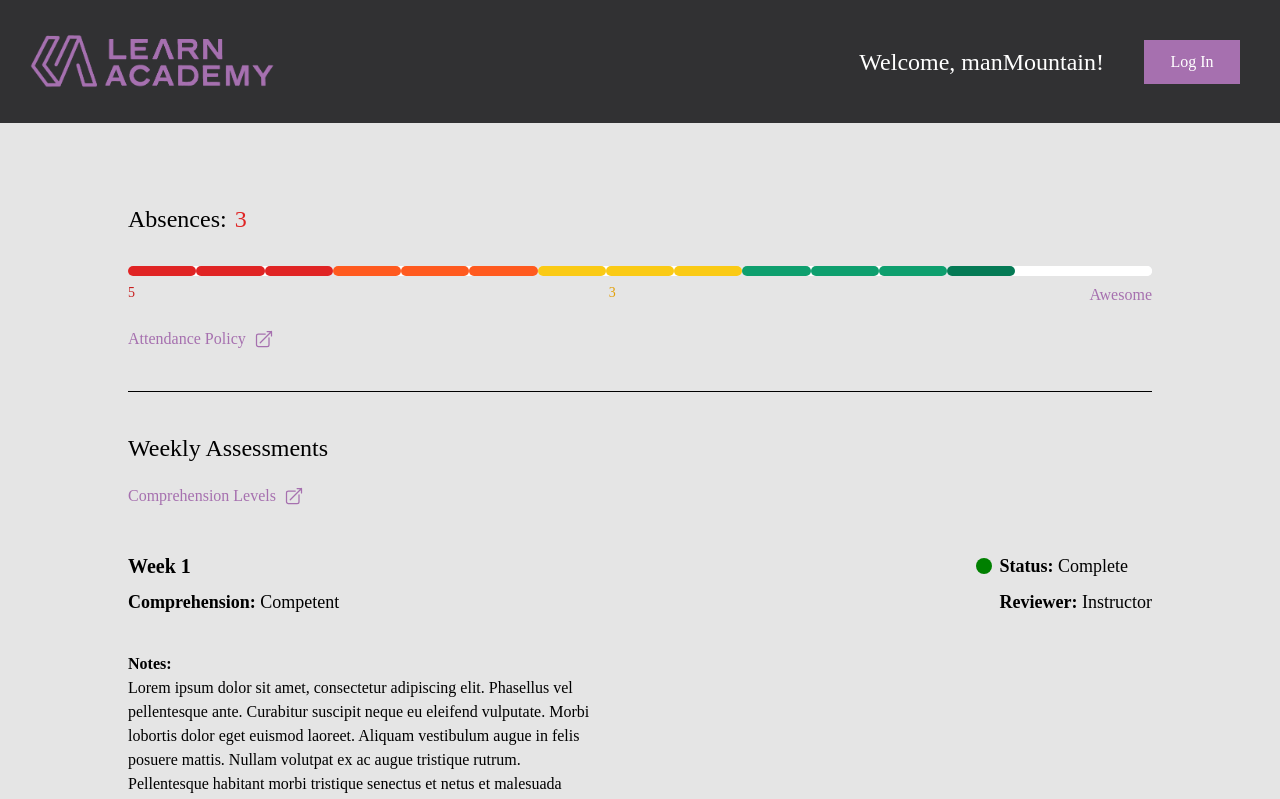
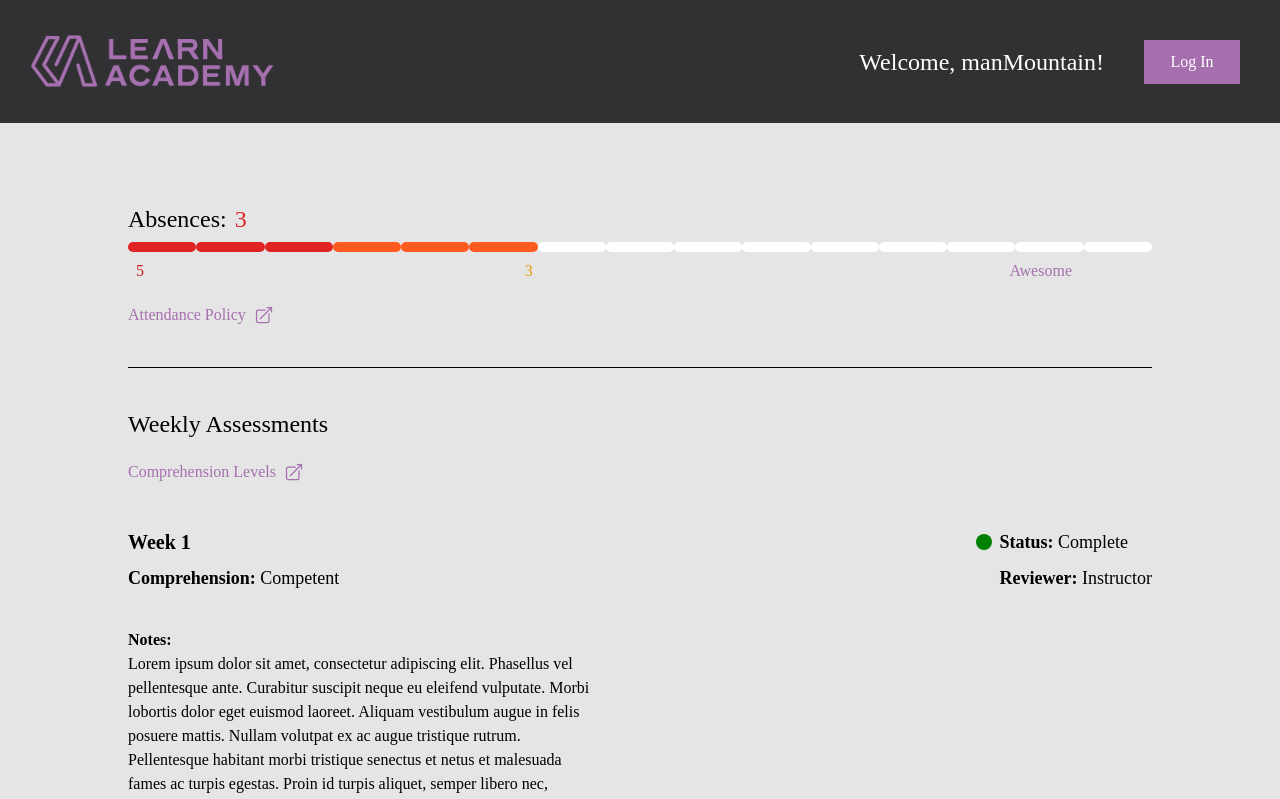
Before and after one commit to LEARNAcademy/student-application, a React (Create React App) app: page / in a window 1280 px wide. Shown: the top 799 px of the page. Built offline with nearby package versions, Linux system fonts and the light colour scheme; a web font is replaced by a local one.

Commit message:
Finished progress bar for absences

```diff
--- a/src/components/Absences.js
+++ b/src/components/Absences.js
@@ -1,6 +1,4 @@
 import React, { useState, useEffect } from "react"
-import Attendance from "./Attendance"
-
 
 const Absences = (props) => {
   const [absence, setAbsence] = useState(0)
@@ -18,8 +16,7 @@ const Absences = (props) => {
       <div className="flex items-center text-2xl font-medium" id="absence">
         Absences: <span className="ml-2 flex items-center justify-center text-red-600">{absence}</span>
       </div>
-      <br></br>
-      <Attendance />
+      {/* <br></br> */}
     </>
   )
 }
--- a/src/components/Attendance.js
+++ b/src/components/Attendance.js
@@ -1,58 +1,36 @@
-import React from "react"
-// import { Absences } from "./Absences"
+import React, { useEffect, useState } from "react"
 
-const Attendance = () => {
-  //   const { student } = props
-  //   const [attendance, setAttendance] =useState(100)
+const Attendance = ({absences}) => {
+  let [statusColor, setStatusColor] = useState([ "bg-red-600", "bg-red-600", "bg-red-600", "bg-orange-500", "bg-orange-500", "bg-orange-500", "bg-yellow-300", "bg-yellow-300", "bg-yellow-300", "bg-green-500", "bg-green-500", "bg-green-500", "bg-green-600", "bg-green-600", "bg-green-600" ])
 
-  //   const attendanceBar = () => {
-  //      if (student.absences === 0)
-  //       setAttendence(attendence * 15 / 15)
-  //      else (sudent.absences)
-  //  }
+  const absenceUpdate = (abs) => {
+    let updateAbsence = [...statusColor]
+    for(let i = statusColor.length - Math.ceil(3 * abs); i < statusColor.length; i++) {
+      updateAbsence[i] = "bg-white"
+    }
+    setStatusColor(updateAbsence)
+  }
+
+  useEffect(() => {
+    absenceUpdate(absences)
+  }, [])
 
   return(
     <>
-      <div className="inline-flex h-2.5 w-full rounded-full bg-gray-200 dark:bg-gray-700">
-        <div className="inline-flex h-2.5 w-1/5 rounded-full bg-white">
-          <div className="h-2.5 w-1/3 rounded-full bg-red-600"></div>
-          <div className="h-2.5 w-1/3 rounded-full bg-red-600"></div>
-          <div className="h-2.5 w-1/3 rounded-full bg-red-600"></div>
-        </div>
-        <div className="inline-flex h-2.5 w-1/5 rounded-full bg-white">
-          <div className="h-2.5 w-1/3 rounded-full bg-orange-500"></div>
-          <div className="h-2.5 w-1/3 rounded-full bg-orange-500"></div>
-          <div className="h-2.5 w-1/3 rounded-full bg-orange-500"></div>
-        </div>
-        <div className="inline-flex h-2.5 w-1/5 rounded-full bg-white">
-          <div className="h-2.5 w-1/3 rounded-full bg-yellow-300"></div>
-          <div className="h-2.5 w-1/3 rounded-full bg-yellow-300"></div>
-          <div className="h-2.5 w-1/3 rounded-full bg-yellow-300"></div>
-        </div>
-        <div className="inline-flex h-2.5 w-1/5 rounded-full bg-white">
-          <div className="h-2.5 w-1/3 rounded-full bg-green-500"></div>
-          <div className="h-2.5 w-1/3 rounded-full bg-green-500"></div>
-          <div className="h-2.5 w-1/3 rounded-full bg-green-500"></div>
-        </div>
-        <div className="inline-flex h-2.5 w-1/5 rounded-full bg-white">
-          <div className="h-2.5 w-1/3 rounded-full bg-green-600"></div>
-          <div className="h-2.5 w-1/3 rounded-full bg-white"></div>
-          <div className="h-2.5 w-1/3 rounded-full bg-white"></div>
-        </div>
+      <div className="inline-flex h-2.5 w-full rounded-full">
+        {statusColor.map((color, index) => {
+          return(
+            <div key={index} className={`h-2.5 w-1/3 rounded-full ${color}`}></div>
+          )})
+        }
       </div>
-      <div className="mb-1 flex justify-between">
-        <span className="text-sm font-medium text-red-700 dark:text-white">5</span>
-        <span className="text-sm font-medium text-yellow-400 dark:text-white">3</span>
-        <span className="text-base font-medium text-[#A670AF] dark:text-white">Awesome</span>
+      <div className="mb-1 mr-20 flex justify-between">
+        <span className="ml-2 font-medium text-red-700 dark:text-white">5</span>
+        <span className="ml-2 mr-24 font-medium text-yellow-400 dark:text-white">3</span>
+        <span className="ml-2 font-medium text-[#A670AF] dark:text-white">Awesome</span>
       </div>
+
     </>
   )
 }
-export default Attendance
-
-// Absences = Absences + tardies
-
-// tardies = tardies / 3
-
-// if Absences = 1/3, do this <div className="h-2.5 w-1/3 rounded-full bg-white"></div>
-// if Absences = 1 , do this <div className="inline-flex h-2.5 w-1/5 rounded-full bg-white">
+export { Attendance }
--- a/src/pages/StudentDashboard/StudentDashboard.js
+++ b/src/pages/StudentDashboard/StudentDashboard.js
@@ -5,6 +5,8 @@ import { Header } from "../../components/Header"
 import { user } from "../../userMock.js"
 import { AttendancePolicyModal } from "../../components/PolicyModal.js"
 import { ComprehensionModal } from "../../components/PolicyModal.js"
+import { Attendance } from "../../components/Attendance"
+
 const StudentDashboard = () => {
   const { assessments } = user.student
   const { student } = user
@@ -13,6 +15,7 @@ const StudentDashboard = () => {
       <Header user={user}/>
       <div className="mx-32 mt-10 border-b border-black py-10">
         <Absences student={student}/>
+        <Attendance absences={student.absences}/>
         <div className="mt-5 flex w-screen items-center">
           <AttendancePolicyModal/>
         </div>
```
